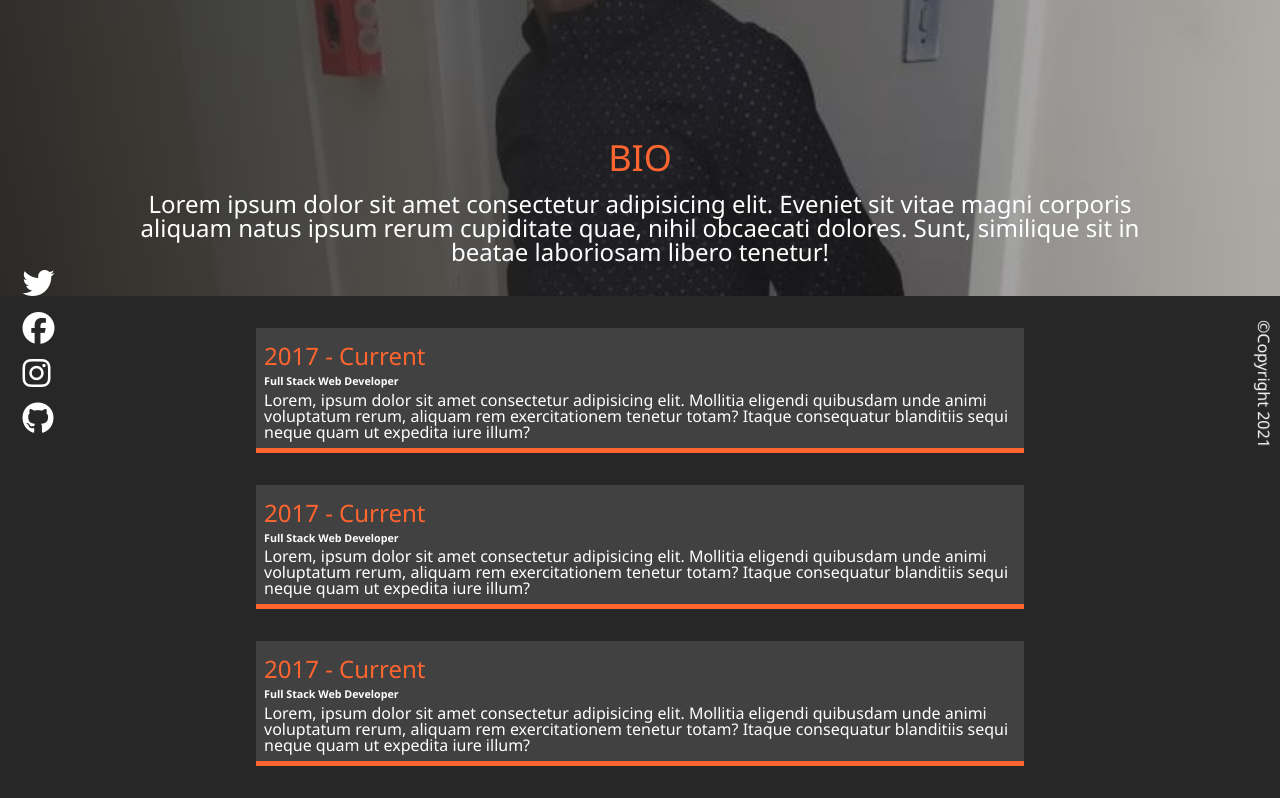
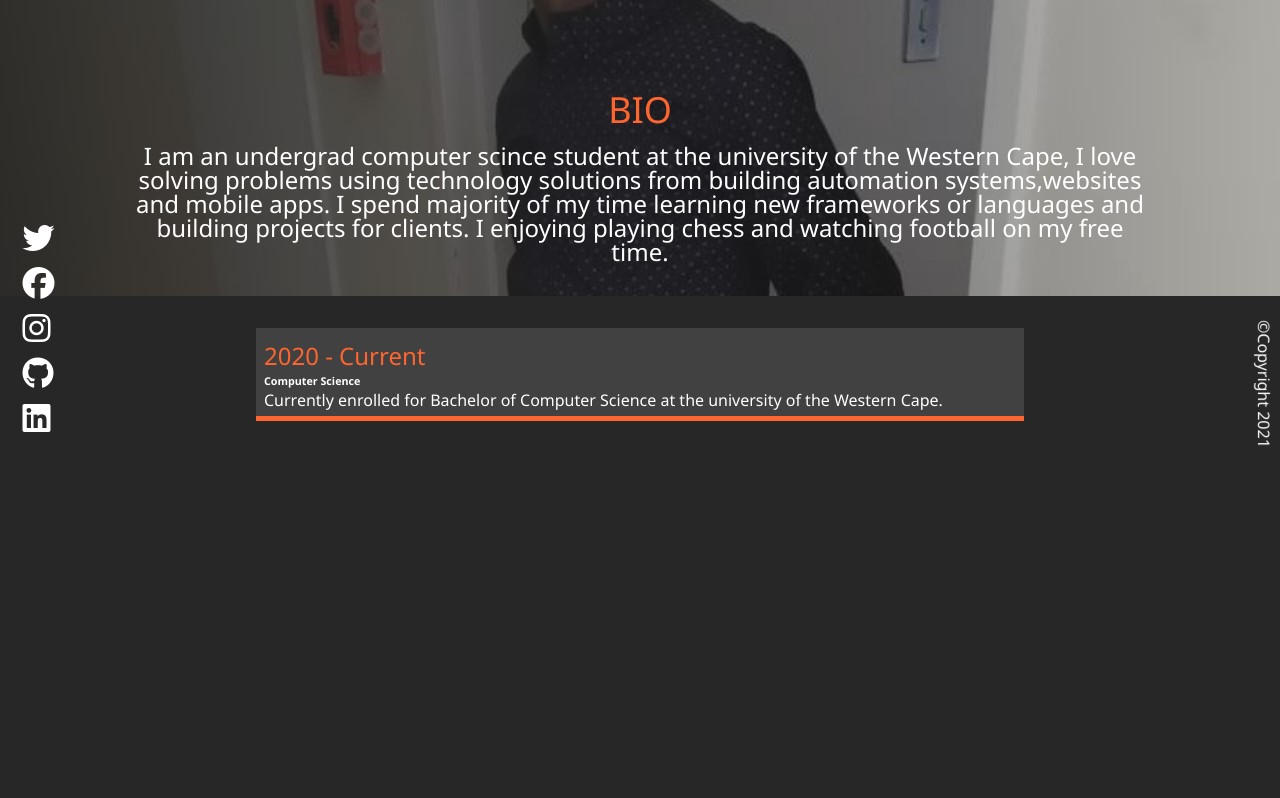
Before and after one commit to Andile-coder/sass-portfolio, a plain HTML site: page about.html in a window 1280 px wide. Shown: the part 344-1142 px from the top of the page. After the commit the page ends 800 px from the top, so only its background shows below. Drawn offline with Linux system fonts and the light colour scheme.

Commit message:
icons,bio
links for icons and bio

```diff
--- a/about.html
+++ b/about.html
@@ -35,58 +35,44 @@
           <div class="about_bio">
             <h2 class="text-secondary">BIO</h2>
             <p>
-              Lorem ipsum dolor sit amet consectetur adipisicing elit. Eveniet
-              sit vitae magni corporis aliquam natus ipsum rerum cupiditate
-              quae, nihil obcaecati dolores. Sunt, similique sit in beatae
-              laboriosam libero tenetur!
+              I am an undergrad computer scince student at the university of the
+              Western Cape, I love solving problems using technology solutions
+              from building automation systems,websites and mobile apps. I spend
+              majority of my time learning new frameworks or languages and
+              building projects for clients. I enjoying playing chess and
+              watching football on my free time.
             </p>
           </div>
         </div>
 
         <div class="jobs">
           <div class="jobs_job">
-            <h2 class="text-secondary">2017 - Current</h2>
-            <h6>Full Stack Web Developer</h6>
+            <h2 class="text-secondary">2020 - Current</h2>
+            <h6>Computer Science</h6>
             <p>
-              Lorem, ipsum dolor sit amet consectetur adipisicing elit. Mollitia
-              eligendi quibusdam unde animi voluptatum rerum, aliquam rem
-              exercitationem tenetur totam? Itaque consequatur blanditiis sequi
-              neque quam ut expedita iure illum?
-            </p>
-          </div>
-          <div class="jobs_job">
-            <h2 class="text-secondary">2017 - Current</h2>
-            <h6>Full Stack Web Developer</h6>
-            <p>
-              Lorem, ipsum dolor sit amet consectetur adipisicing elit. Mollitia
-              eligendi quibusdam unde animi voluptatum rerum, aliquam rem
-              exercitationem tenetur totam? Itaque consequatur blanditiis sequi
-              neque quam ut expedita iure illum?
-            </p>
-          </div>
-          <div class="jobs_job">
-            <h2 class="text-secondary">2017 - Current</h2>
-            <h6>Full Stack Web Developer</h6>
-            <p>
-              Lorem, ipsum dolor sit amet consectetur adipisicing elit. Mollitia
-              eligendi quibusdam unde animi voluptatum rerum, aliquam rem
-              exercitationem tenetur totam? Itaque consequatur blanditiis sequi
-              neque quam ut expedita iure illum?
+              Currently enrolled for Bachelor of Computer Science at the
+              university of the Western Cape.
             </p>
           </div>
         </div>
         <div class="social-icons">
-          <a href="#!">
+          <a href="https://twitter.com/Andi_Masela/" target="blank">
             <i class="fab fa-twitter fa-2x"></i>
           </a>
-          <a href="#!">
+          <a href="https://web.facebook.com/andile.masela.7" target="blank">
             <i class="fab fa-facebook fa-2x"></i>
           </a>
-          <a href="#!">
+          <a href="https://www.instagram.com/andile.masela/" target="blank">
             <i class="fab fa-instagram fa-2x"></i>
           </a>
-          <a href="#!">
+          <a href="https://github.com/Andile-coder" target="blank">
             <i class="fab fa-github fa-2x"></i>
+          </a>
+          <a
+            href="https://www.linkedin.com/in/andile-masela-226aa61a3"
+            target="blank"
+          >
+            <i class="fab fa-linkedin fa-2x"></i>
           </a>
         </div>
         <footer>&copy;Copyright 2021</footer>
```
Also changed, not shown: contact.html (+19 -6 lines), index.html (+10 -4 lines), projects.html (+44 -31 lines), dist/images/Screenshot (4).png (added), dist/images/Screenshot (5).png (added), dist/images/Screenshot (6).png (added), dist/images/npm-logo.png (added).
